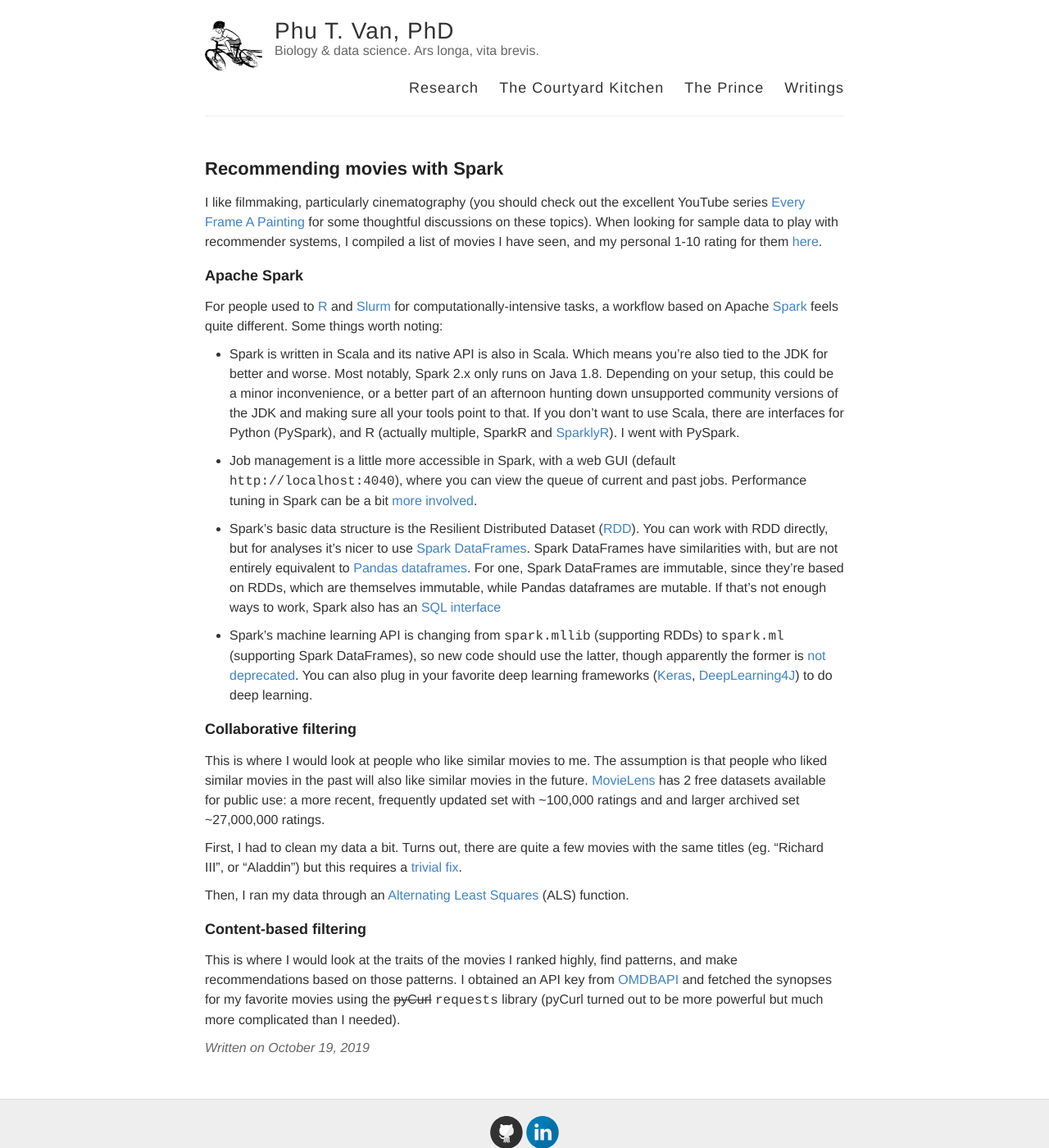
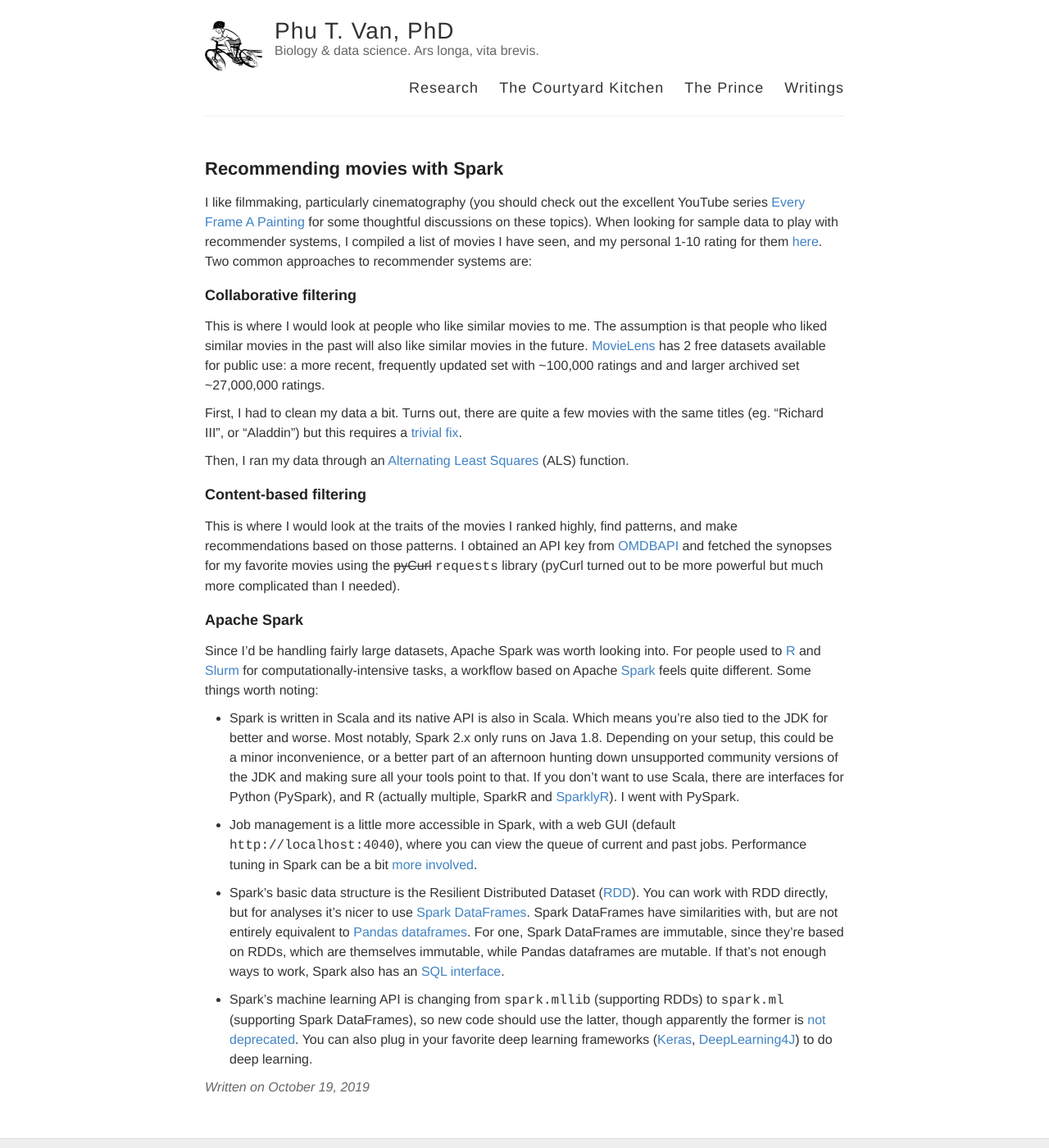
Before and after one commit to ptvan/ptvan.github.io, a Jekyll site: the page built from _posts/2019-10-19-movie-recommender-systems.md, in a window 1280 px wide and 1400 px high. Shown: the whole window at 82% size. Built offline with Jekyll 4.4.1, drawn with Linux system fonts in a browser that asks for light colours; some of the changed lines change nothing that is shown.

Commit message:
reorganized movie recommender post

```diff
--- a/_posts/2019-10-19-movie-recommender-systems.md
+++ b/_posts/2019-10-19-movie-recommender-systems.md
@@ -3,20 +3,7 @@ layout: post
 title: Recommending movies with Spark
 ---
 
-I like filmmaking, particularly cinematography (you should check out the excellent YouTube series [Every Frame A Painting](https://www.youtube.com/user/everyframeapainting) for some thoughtful discussions on these topics). When looking for sample data to play with recommender systems, I compiled a list of movies I have seen, and my personal 1-10 rating for them [here](https://github.com/ptvan/movies).
-
-### Apache Spark
-
-For people used to [R](https://r-project.org) and [Slurm](https://slurm.schedmd.com/overview.html) for computationally-intensive tasks, a workflow based on Apache [Spark](https://spark.apache.org/) feels quite different. Some things worth noting:
-
-* Spark is written in Scala and its native API is also in Scala. Which means you're also tied to the JDK for better and worse. Most notably, Spark 2.x only runs on Java 1.8. Depending on your setup, this could be a minor inconvenience, or a better part of an afternoon hunting down unsupported community versions of the JDK and making sure all your tools point to that. If you don't want to use Scala, there are interfaces for Python (PySpark), and R (actually multiple, SparkR and [SparklyR](https://spark.rstudio.com/)). I went with PySpark.
-
-* Job management is a little more accessible in Spark, with a web GUI (default `http://localhost:4040`), where you can view the queue of current and past jobs. Performance tuning in Spark can be a bit [more involved](https://spark.apache.org/docs/latest/tuning.html).
-
-* Spark's basic data structure is the Resilient Distributed Dataset ([RDD](https://spark.apache.org/docs/latest/rdd-programming-guide.html)). You can work with RDD directly, but for analyses it's nicer to use [Spark DataFrames](https://spark.apache.org/docs/latest/sql-programming-guide.html). Spark DataFrames have similarities with, but are not entirely equivalent to [Pandas dataframes](https://pandas.pydata.org/pandas-docs/stable/getting_started/dsintro.html#dataframe). For one, Spark DataFrames are immutable, since they're based on RDDs, which are themselves immutable, while Pandas dataframes are mutable. If that's not enough ways to work, Spark also has an [SQL interface](https://spark.apache.org/sql/)
-
-* Spark's machine learning API is changing from `spark.mllib` (supporting RDDs) to `spark.ml` (supporting Spark DataFrames), so new code should use the latter, though apparently the former is [not deprecated](https://spark.apache.org/docs/latest/ml-guide.html#announcement-dataframe-based-api-is-primary-api). You can also plug in your favorite deep learning frameworks ([Keras](http://maxpumperla.com/elephas/), [DeepLearning4J](https://deeplearning4j.org/docs/latest/deeplearning4j-scaleout-intro)) to do deep learning.
-
+I like filmmaking, particularly cinematography (you should check out the excellent YouTube series [Every Frame A Painting](https://www.youtube.com/user/everyframeapainting) for some thoughtful discussions on these topics). When looking for sample data to play with recommender systems, I compiled a list of movies I have seen, and my personal 1-10 rating for them [here](https://github.com/ptvan/movies). Two common approaches to recommender systems are:
 
 ### Collaborative filtering
 
@@ -29,3 +16,16 @@ Then, I ran my data through an [Alternating Least Squares](https://en.wikipedia.
 ### Content-based filtering
 
 This is where I would look at the traits of the movies I ranked highly, find patterns, and make recommendations based on those patterns. I obtained an API key from [OMDBAPI](https://www.omdbapi.com/) and fetched the synopses for my favorite movies using the ~~pyCurl~~ `requests` library (pyCurl turned out to be more powerful but much more complicated than I needed).
+
+
+### Apache Spark
+
+Since I'd be handling fairly large datasets, Apache Spark was worth looking into. For people used to [R](https://r-project.org) and [Slurm](https://slurm.schedmd.com/overview.html) for computationally-intensive tasks, a workflow based on Apache [Spark](https://spark.apache.org/) feels quite different. Some things worth noting:
+
+* Spark is written in Scala and its native API is also in Scala. Which means you're also tied to the JDK for better and worse. Most notably, Spark 2.x only runs on Java 1.8. Depending on your setup, this could be a minor inconvenience, or a better part of an afternoon hunting down unsupported community versions of the JDK and making sure all your tools point to that. If you don't want to use Scala, there are interfaces for Python (PySpark), and R (actually multiple, SparkR and [SparklyR](https://spark.rstudio.com/)). I went with PySpark.
+
+* Job management is a little more accessible in Spark, with a web GUI (default `http://localhost:4040`), where you can view the queue of current and past jobs. Performance tuning in Spark can be a bit [more involved](https://spark.apache.org/docs/latest/tuning.html).
+
+* Spark's basic data structure is the Resilient Distributed Dataset ([RDD](https://spark.apache.org/docs/latest/rdd-programming-guide.html)). You can work with RDD directly, but for analyses it's nicer to use [Spark DataFrames](https://spark.apache.org/docs/latest/sql-programming-guide.html). Spark DataFrames have similarities with, but are not entirely equivalent to [Pandas dataframes](https://pandas.pydata.org/pandas-docs/stable/getting_started/dsintro.html#dataframe). For one, Spark DataFrames are immutable, since they're based on RDDs, which are themselves immutable, while Pandas dataframes are mutable. If that's not enough ways to work, Spark also has an [SQL interface](https://spark.apache.org/sql/).
+
+* Spark's machine learning API is changing from `spark.mllib` (supporting RDDs) to `spark.ml` (supporting Spark DataFrames), so new code should use the latter, though apparently the former is [not deprecated](https://spark.apache.org/docs/latest/ml-guide.html#announcement-dataframe-based-api-is-primary-api). You can also plug in your favorite deep learning frameworks ([Keras](http://maxpumperla.com/elephas/), [DeepLearning4J](https://deeplearning4j.org/docs/latest/deeplearning4j-scaleout-intro)) to do deep learning.
```
